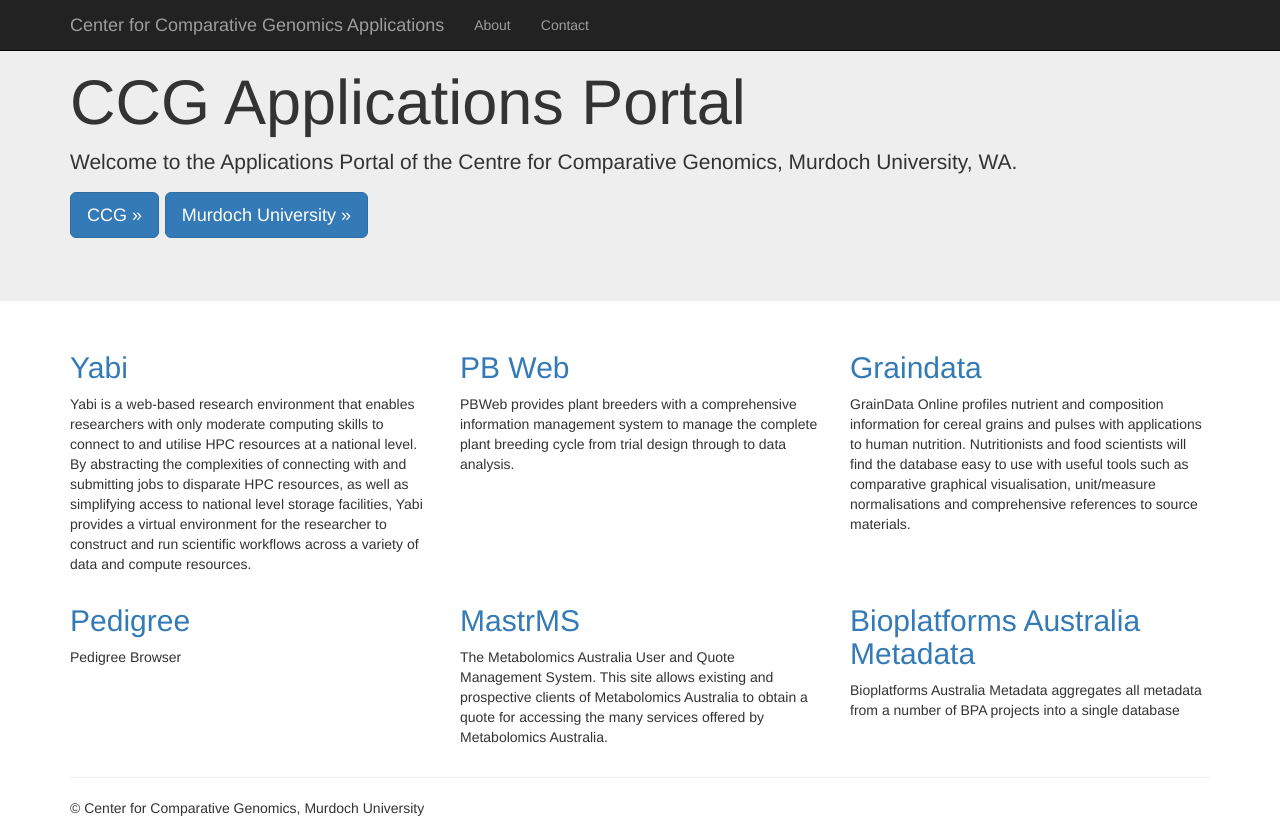
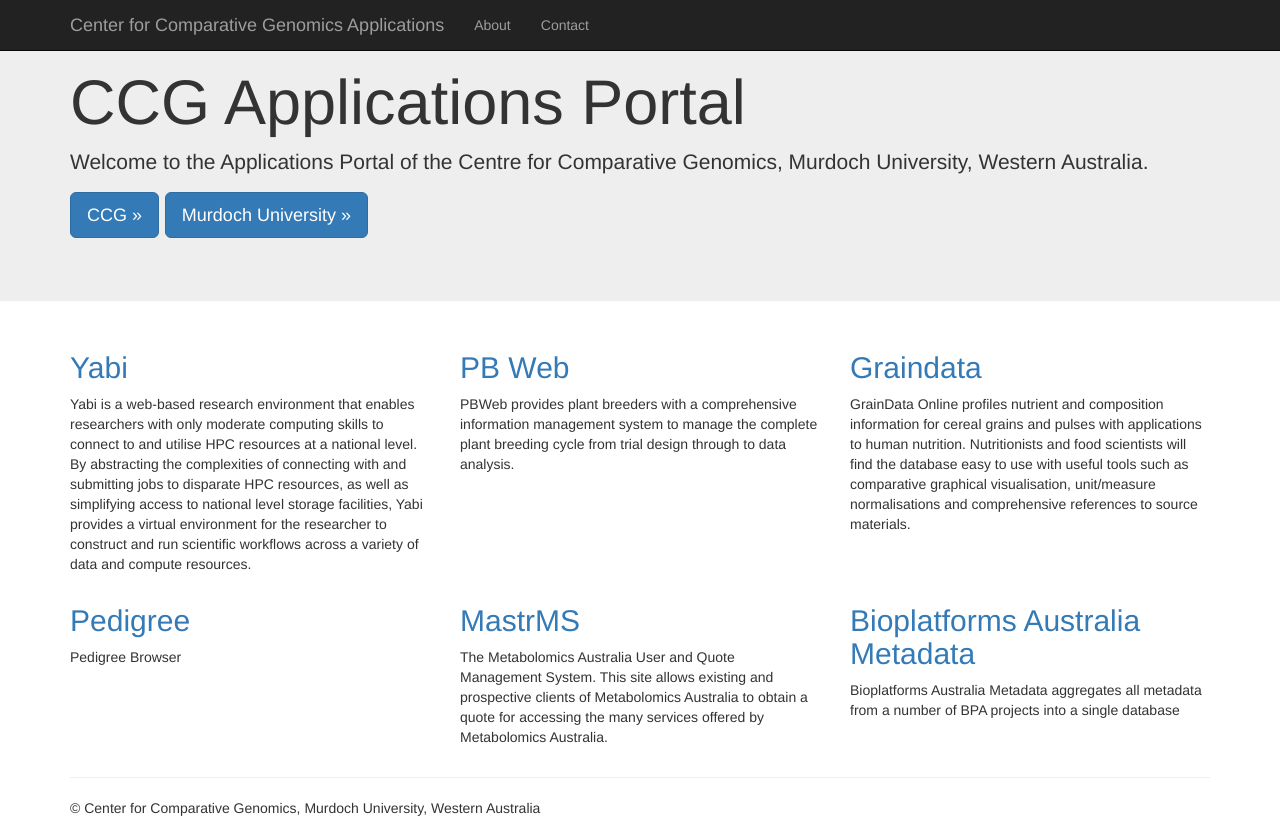
Before and after one commit to muccg/muccg.github.io, a plain HTML site: page index.html in a window 1280 px wide. Drawn offline with nearby package versions, Linux system fonts and the light colour scheme.

Commit message:
Update index.html
WA to Western Australia

```diff
--- a/index.html
+++ b/index.html
@@ -42,7 +42,7 @@
 <div class="jumbotron">
   <div class="container">
     <h1>CCG Applications Portal</h1>
-    <p>Welcome to the Applications Portal of the Centre for Comparative Genomics, Murdoch University, WA. </p>
+    <p>Welcome to the Applications Portal of the Centre for Comparative Genomics, Murdoch University, Western Australia. </p>
     <p>
     <a class="btn btn-primary btn-lg" role="button" href="https://ccg.murdoch.edu.au">CCG &raquo;</a>
     <a class="btn btn-primary btn-lg" role="button" href="https://murdoch.edu.au">Murdoch University &raquo;</a>
@@ -87,7 +87,7 @@
   <hr>
 
   <footer>
-    <p>&copy; Center for Comparative Genomics, Murdoch University</p>
+    <p>&copy; Center for Comparative Genomics, Murdoch University, Western Australia</p>
   </footer>
 </div> <!-- /container -->
 
```
